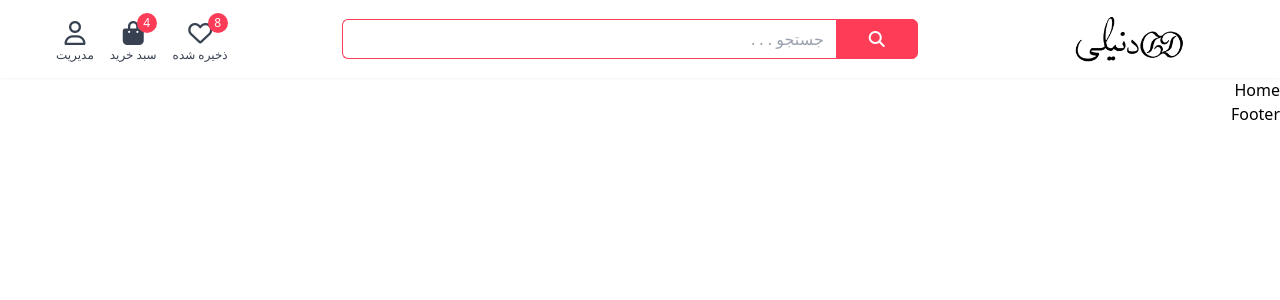
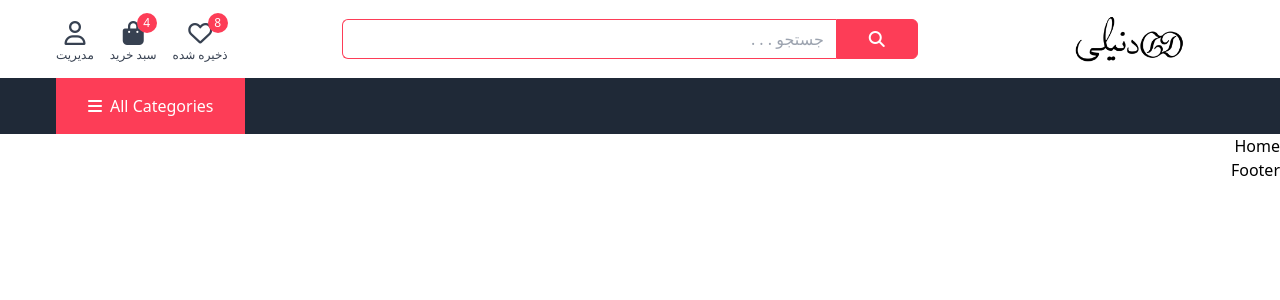
Before and after one commit to Fateme-nm/onlineShop_react, a React (Create React App) app: page / in a window 1280 px wide. Shown: the top 300 px of the page. Built offline with nearby package versions, Linux system fonts and the light colour scheme; a web font is replaced by a local one.

Commit message:
feat: AllCategory imported and seted to NavBar component

```diff
--- a/src/layout/userLayout/NavBar/NavBar.jsx
+++ b/src/layout/userLayout/NavBar/NavBar.jsx
@@ -1,4 +1,5 @@
 import React from "react";
+import AllCategory from "./AllCategory/AllCategory";
 
 const NavBar = () => {
   return (
@@ -6,7 +7,7 @@ const NavBar = () => {
       <div className="container">
         <div className="flex">
           {/* all category */}
-
+          <AllCategory />
 
         </div>
       </div>
```
